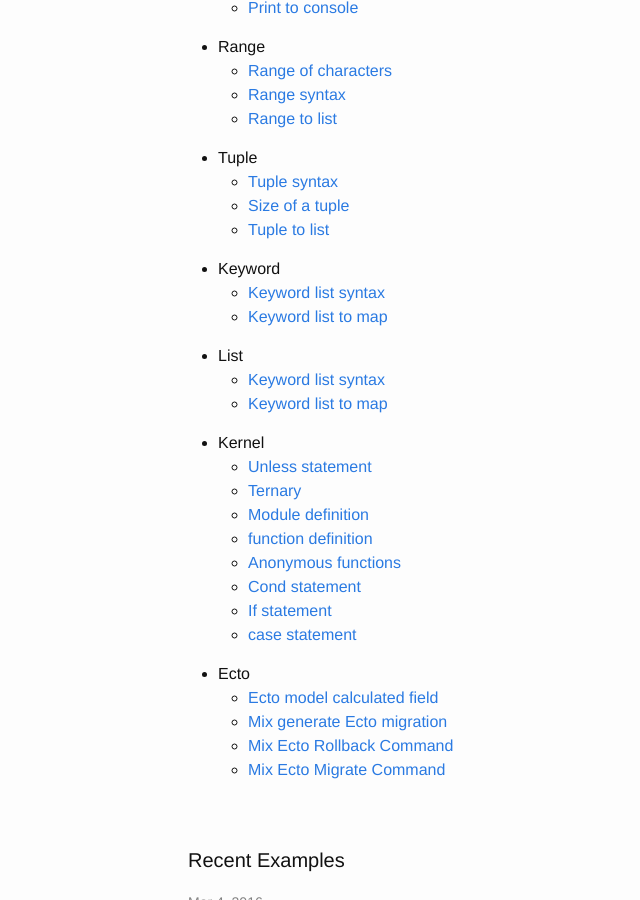
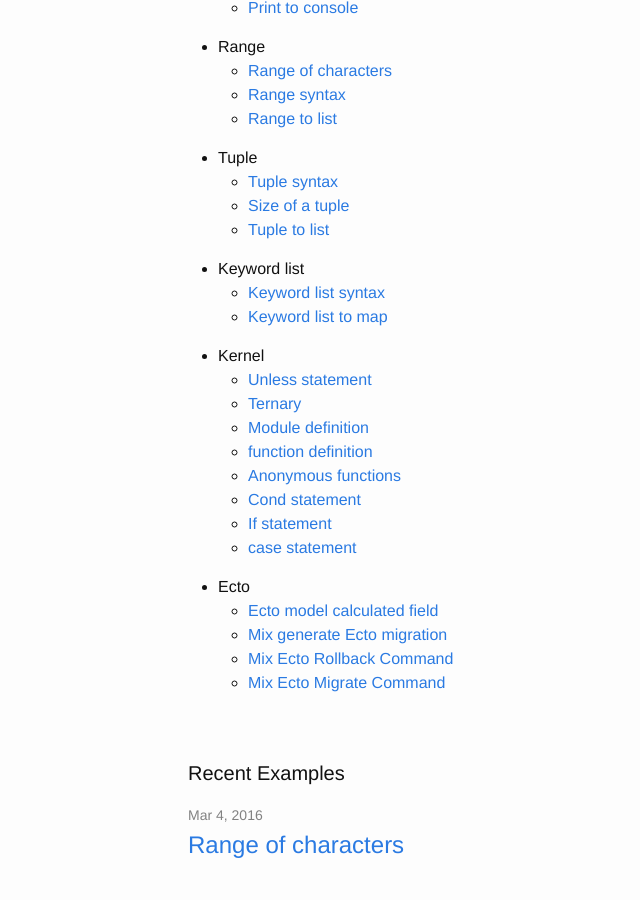
Before and after one commit to elixir-examples/elixir-examples.github.io, a Jekyll site: the page built from index.html, in a window 1280 px wide and 900 px high, scrolled down 1008 px. Shown: the whole window, without its empty margins (82-722 px from the left). Built offline with Jekyll 4.4.1, drawn with Linux system fonts in a browser that asks for light colours.

Commit message:
Fix multiword category

```diff
--- a/_posts/2016-03-01-keyword-list-to-map.markdown
+++ b/_posts/2016-03-01-keyword-list-to-map.markdown
@@ -2,7 +2,7 @@
 layout: post
 title:  "Keyword list to map"
 date:   2016-03-01 08:03:58 -0600
-categories: "Keyword List"
+categories: ["Keyword List"]
 ---
 Keyword list to map
 
--- a/_posts/2016-03-03-keyword-list-syntax.markdown
+++ b/_posts/2016-03-03-keyword-list-syntax.markdown
@@ -2,7 +2,7 @@
 layout: post
 title:  "Keyword list syntax"
 date:   2016-03-03 09:11:58 -0600
-categories: "Keyword List"
+categories: ["Keyword List"]
 ---
 Keyword list syntax
 
```
